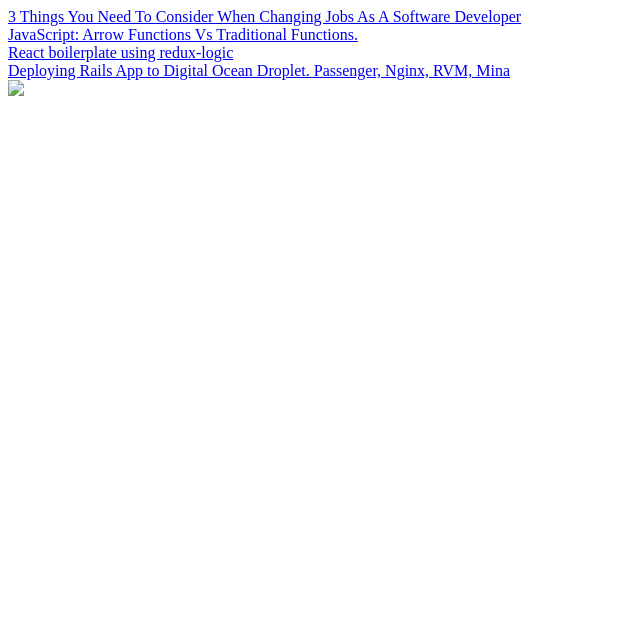
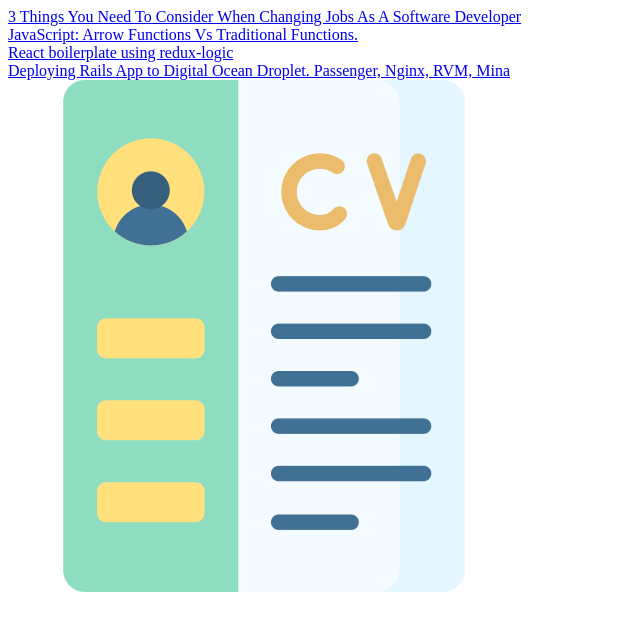
Before and after one commit to nshganesh/nshganesh.github.io, a plain HTML site: page index.html in a window 1280 px wide. Shown: the whole page, without its empty margins (0-640 px from the left). Drawn offline with Linux system fonts and the light colour scheme.

Commit message:
Update index.html

```diff
--- a/index.html
+++ b/index.html
@@ -23,5 +23,5 @@
 </div>
 
 <div>
-  <a href="Resume.pdf" class="image fit"><img src="cv.jpeg" /></a>
+  <a href="Resume.pdf" class="image fit"><img src="cv.png" /></a>
 </div>
```
